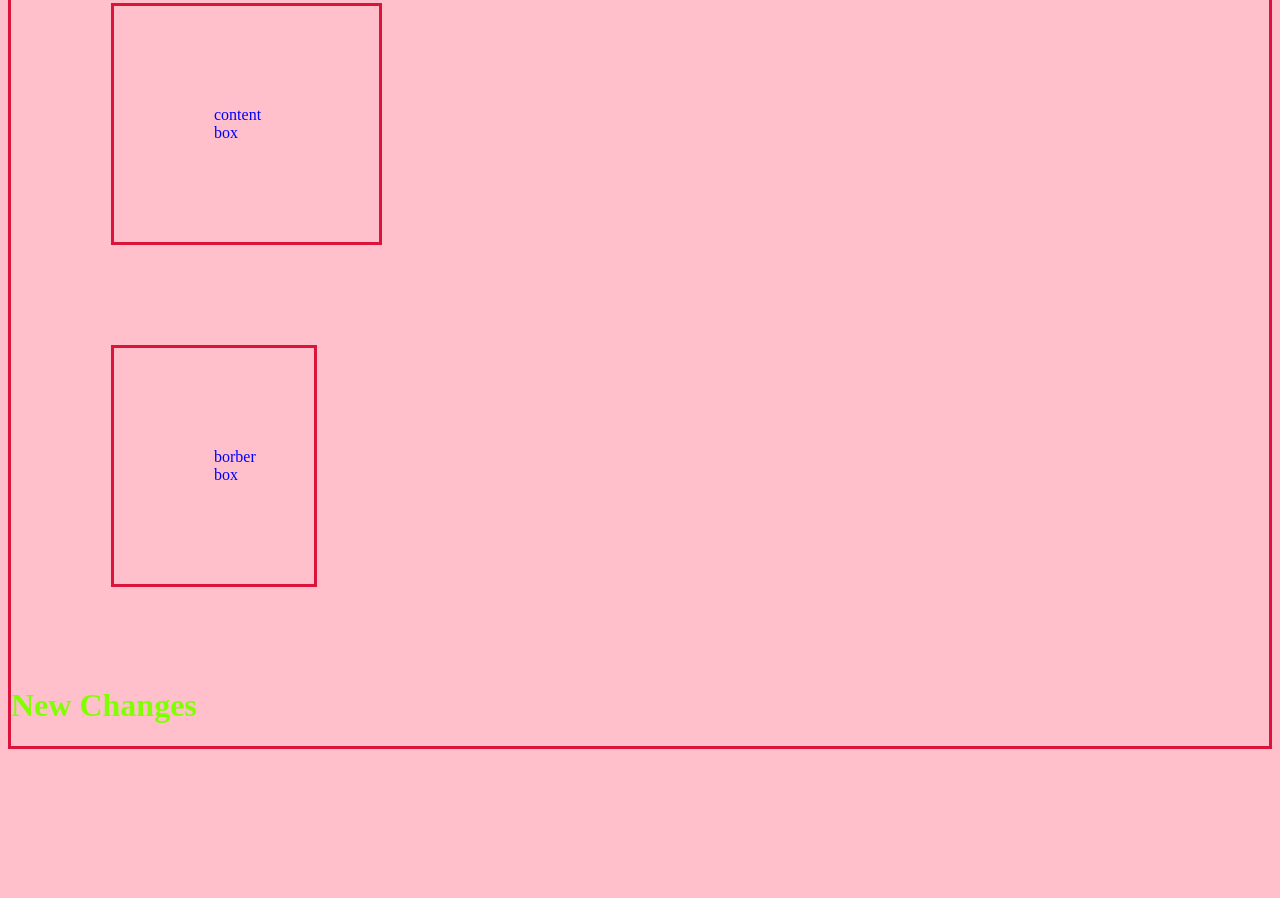
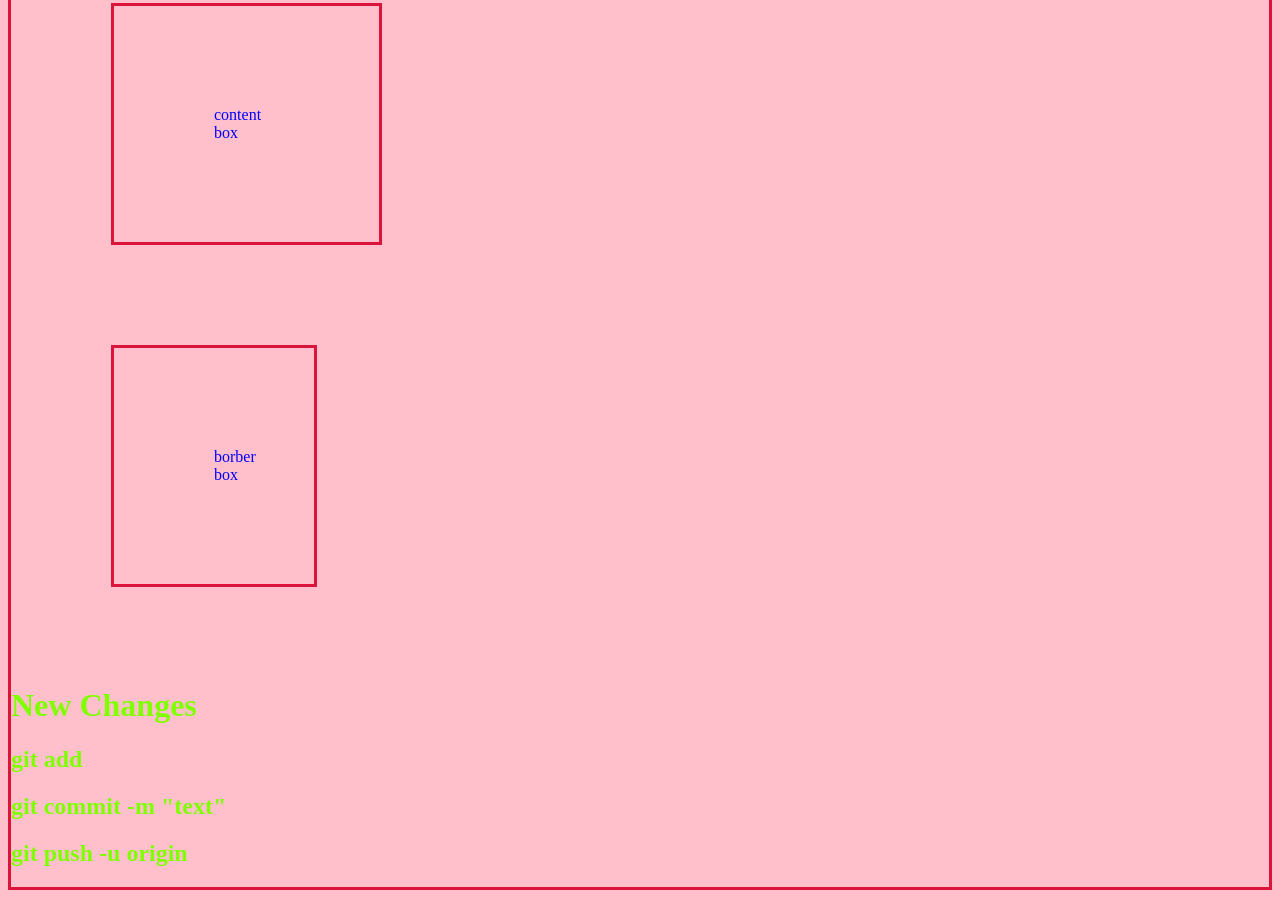
Before and after one commit to goncharov-kv/GoITeensStudents, a plain HTML site: page index.html in a window 1280 px wide. Shown: the part 487-1385 px from the top of the page. Before the commit the page ends 1244 px from the top, so only its background shows below. Drawn offline with Linux system fonts and the light colour scheme.

Commit message:
git util

```diff
--- a/index.html
+++ b/index.html
@@ -50,7 +50,9 @@
     <p style="border: crimson 3px solid;" class="ghbdrn margin-left  content box" >content box</p>
     <p style="border: crimson 3px solid;" class="ghbdrn margin-left border box">borber box</p>
     <h1>New Changes</h1>
-
+    <h2>git add</h2>
+    <h2>git commit -m "text"</h2>
+    <h2>git push -u origin</h2>
 
 
 
```
